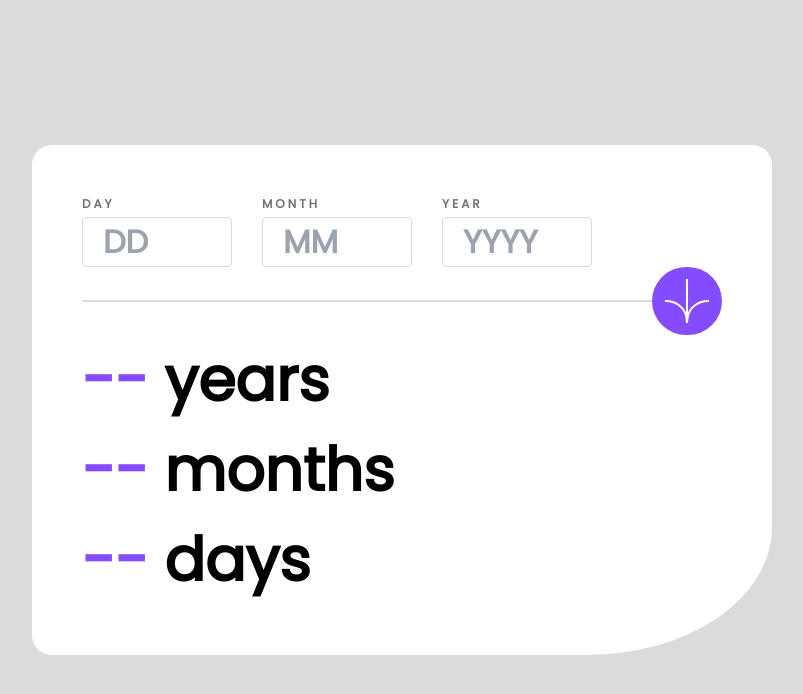
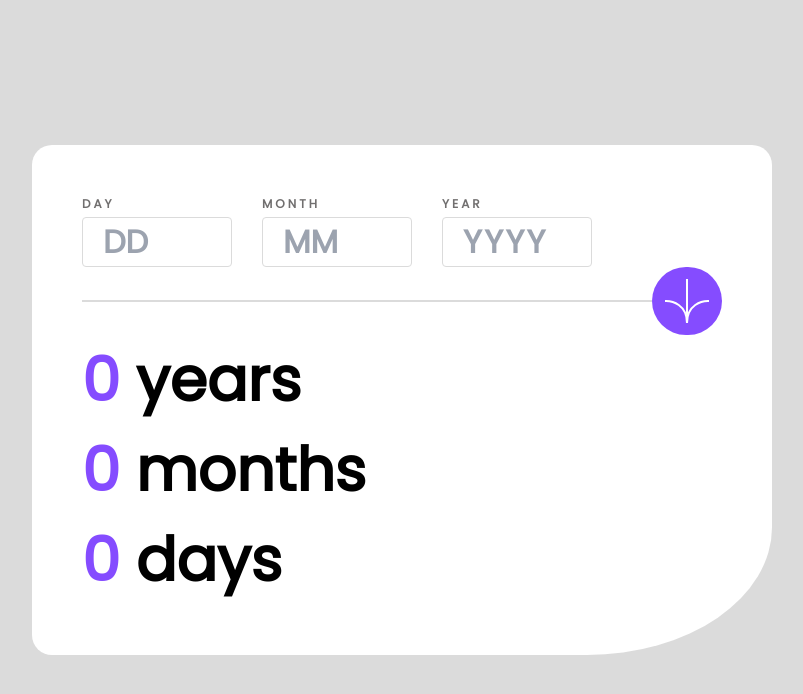
Before and after one commit to AskTiba/age-calculator, a React (Vite) app: page / in a window 1280 px wide. Shown: the top 694 px of the page, without its empty margins (238-1041 px from the left). Built offline with nearby package versions, Linux system fonts and the light colour scheme.

Commit message:
Functionality-Check

```diff
--- a/src/App.tsx
+++ b/src/App.tsx
@@ -1,8 +1,14 @@
 import Button from "./components/Button";
 import DateInput from "./components/DateInput";
 import Results from "./components/Results";
+import { createContext, useState } from "react";
+
+export const DateContext = createContext({});
+export const AgeContext = createContext({ years: 0, months: 0, days: 0 });
 
 function App() {
+  const [date, setDate] = useState({});
+  const [age, setAge] = useState({ years: 0, months: 0, days: 0 });
   return (
     <>
       <div
@@ -13,9 +19,13 @@ function App() {
           className="bg-White flex flex-col
         rounded-tl-[20px] rounded-tr-[20px] rounded-bl-[20px] rounded-br-[25%] "
         >
-          <DateInput />
-          <Button />
-          <Results />
+          <DateContext.Provider value={{ date, setDate }}>
+            <AgeContext.Provider value={{ age, setAge }}>
+              <DateInput />
+              <Button />
+              <Results />
+            </AgeContext.Provider>
+          </DateContext.Provider>
         </div>
       </div>
     </>
--- a/src/components/Button.tsx
+++ b/src/components/Button.tsx
@@ -1,20 +1,27 @@
-// import { useContext, useState } from "react";
+import { useContext } from "react";
+import { AgeContext, DateContext } from "../App"; // Import your DateContext
 import icon from "../assets/icon-arrow.svg";
 
 const Button = () => {
-  // const { year, month, day } = useContext(resultContext);
+  const { date } = useContext(DateContext);
+  const { setAge } = useContext(AgeContext);
+
   const handleCalculate = () => {
-    const inputDate: Date = new Date(year, month - 1, day); // Note: month is 0-based (0 = January, 11 = December)
-    const currentDate: Date = new Date();
-    const difference: number = Math.floor(
-      (currentDate.getTime() - inputDate.getTime()) / (1000 * 60 * 60 * 24)
+    const { day, month, year } = date;
+    const inputDate = new Date(year, month - 1, day); // Note: month is 0-based (0 = January, 11 = December)
+    const currentDate = new Date();
+    const difference = Math.floor(
+      (currentDate - inputDate) / (1000 * 60 * 60 * 24)
     ); // Difference in days
 
-    const years: number = Math.floor(difference / 365);
-    const months: number = Math.floor((difference % 365) / 30);
-    const days: number = difference % 30;
+    const years = Math.floor(difference / 365);
+    const months = Math.floor((difference % 365) / 30);
+    const days = difference % 30;
 
-    const result: string = `Years: ${years}, Months: ${months}, Days: ${days}`;
+    const ageData = { years, months, days };
+    setAge(ageData); // Store the age data in the AgeContext
+
+    const result = `Years: ${years}, Months: ${months}, Days: ${days}`;
     console.log(result);
   };
 
--- a/src/components/DateInput.tsx
+++ b/src/components/DateInput.tsx
@@ -1,32 +1,40 @@
-import { useState } from "react";
+import React, { useContext, ChangeEvent } from "react";
+import { DateContext } from "../App";
 
-const DateInput = () => {
-  const [day, setDay] = useState<number | undefined>();
-  const [month, setMonth] = useState<number | undefined>();
-  const [year, setYear] = useState<number | undefined>();
+const DateInput: React.FC = () => {
+  const { date, setDate } = useContext(DateContext);
 
-  const handleDayChange = (e: React.ChangeEvent<HTMLInputElement>) => {
-    setDay(parseFloat(e.target.value));
+  const handleDayChange = (e: ChangeEvent<HTMLInputElement>) => {
+    const newDay = parseFloat(e.target.value);
+    setDate({ ...date, day: newDay });
   };
 
-  const handleMonthChange = (e: React.ChangeEvent<HTMLInputElement>) => {
-    setMonth(parseFloat(e.target.value));
+  const handleMonthChange = (e: ChangeEvent<HTMLInputElement>) => {
+    const newMonth = parseFloat(e.target.value);
+    setDate({ ...date, month: newMonth });
   };
 
-  const handleYearChange = (e: React.ChangeEvent<HTMLInputElement>) => {
-    setYear(parseFloat(e.target.value));
+  const handleYearChange = (e: ChangeEvent<HTMLInputElement>) => {
+    const newYear = parseFloat(e.target.value);
+    setDate({ ...date, year: newYear });
   };
+
+  const { day, month, year } = date;
+
+  console.log(date);
+
   return (
     <div className="mt-[50px] px-[50px]">
       <div className="flex gap-x-[30px] ">
         <div className="flex flex-col">
           <label
             className="font-[800] text-[12px] text-Smokey-grey tracking-[3px] mb-[4px]"
-            htmlFor=""
+            htmlFor="day-input"
           >
             DAY
           </label>
           <input
+            id="day-input"
             className="h-[50px] w-[150px] rounded-[4px] p-5 text-[32px] font-extrabold
             border border-Light-grey hover:border-Smokey-grey cursor-pointer "
             type="text"
@@ -38,13 +46,14 @@ const DateInput = () => {
         <div className="flex flex-col">
           <label
             className="font-[800] text-[12px] text-Smokey-grey tracking-[3px] mb-[4px]"
-            htmlFor=""
+            htmlFor="month-input"
           >
             MONTH
           </label>
           <input
+            id="month-input"
             className="h-[50px] w-[150px] rounded-[4px] p-5 text-[32px] font-extrabold
-            border border-Light-grey hover:border-Smokey-grey cursor-pointer"
+            border border-Light-grey hover:border-Smokey-grey cursor-pointer "
             type="text"
             placeholder="MM"
             value={month}
@@ -54,13 +63,14 @@ const DateInput = () => {
         <div className="flex flex-col">
           <label
             className="font-[800] text-[12px] text-Smokey-grey tracking-[3px] mb-[4px]"
-            htmlFor=""
+            htmlFor="year-input"
           >
             YEAR
           </label>
           <input
+            id="year-input"
             className="h-[50px] w-[150px] rounded-[4px] p-5 text-[32px] font-extrabold
-            border border-Light-grey hover:border-Smokey-grey cursor-pointer"
+            border border-Light-grey hover:border-Smokey-grey cursor-pointer tracking-[2.5px]"
             type="text"
             placeholder="YYYY"
             value={year}
--- a/src/components/Results.tsx
+++ b/src/components/Results.tsx
@@ -1,14 +1,19 @@
+import { useContext } from "react";
+import { AgeContext } from "../App"; // Import the AgeContext or the relevant context
+
 const Results = () => {
+  const { age } = useContext(AgeContext); // Replace AgeContext with the actual context you're using
+  console.log(age.years);
   return (
     <div className="flex flex-col gap-x-[10px] px-[50px] text-[60px] font-extrabold pb-[50px]">
       <p className="">
-        <span className="text-Purple">--</span> years
+        <span className="text-Purple">{age.years}</span> years
       </p>
       <p className="">
-        <span className="text-Purple">--</span> months
+        <span className="text-Purple">{age.months}</span> months
       </p>
       <p className="">
-        <span className="text-Purple">--</span> days
+        <span className="text-Purple">{age.days}</span> days
       </p>
     </div>
   );
```
